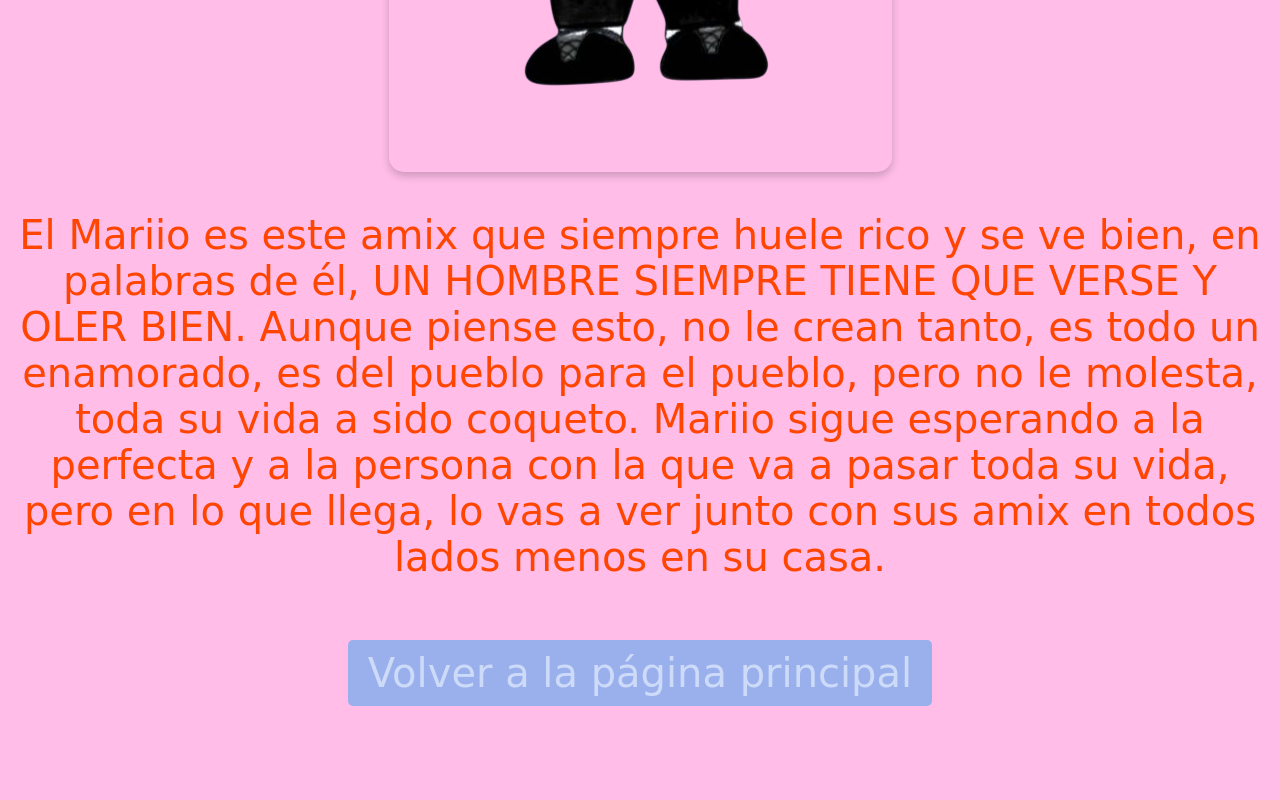
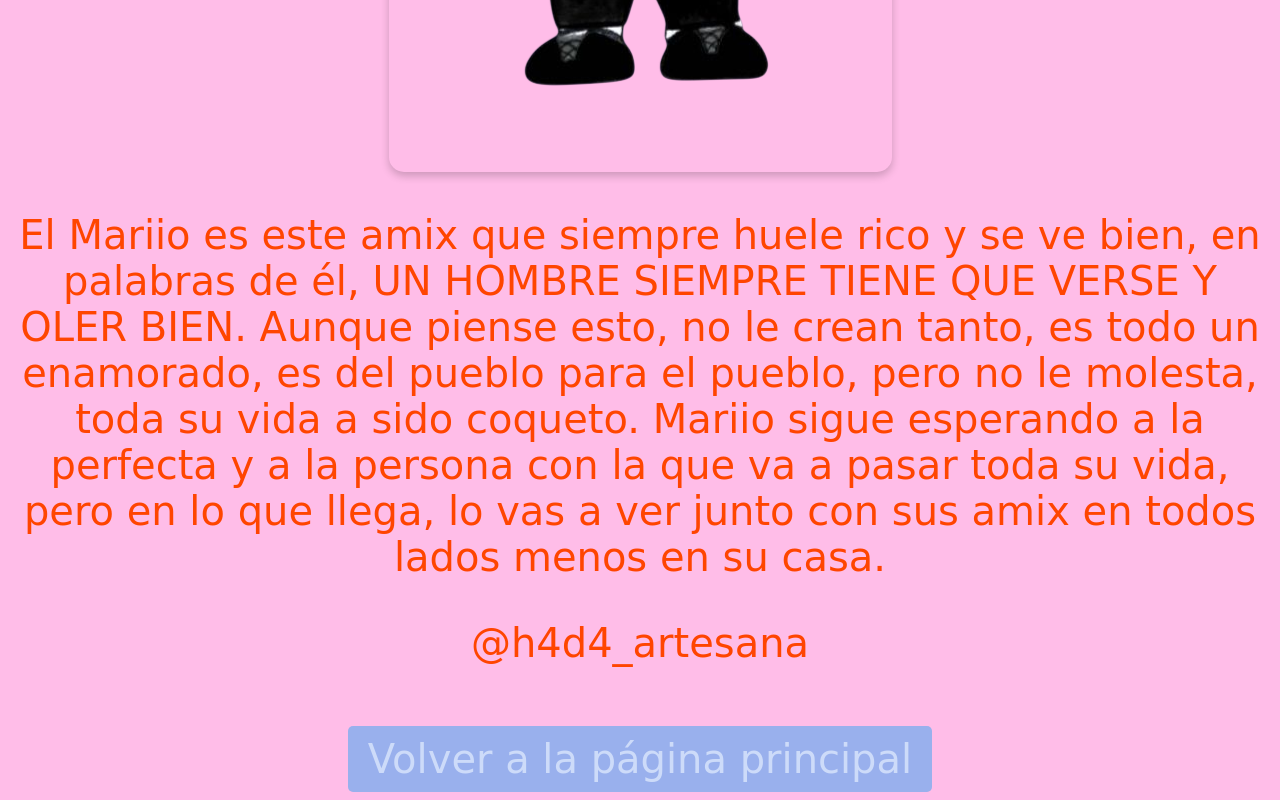
Before and after one commit to AdamariCabrera/TUMBADITXS, a plain HTML site: page pag3.html in a window 1280 px wide. Shown: the part 874-1674 px from the top of the page. Before the commit the page ends 1588 px from the top, so only its background shows below. Drawn offline with Linux system fonts and the light colour scheme.

Commit message:
Update pag3.html

```diff
--- a/pag3.html
+++ b/pag3.html
@@ -53,7 +53,7 @@ img {
     Aunque piense esto, no le crean tanto, es todo un enamorado, es del pueblo para el pueblo, pero no le molesta, toda su vida a sido coqueto.
     Mariio sigue esperando a la perfecta y a la persona con la que va a pasar toda su vida, pero en lo que llega, lo vas a ver junto con sus amix en todos lados menos en su casa.
   </p>
-
+<p> @h4d4_artesana </p>
   <a href="index.html">Volver a la página principal</a>
 
 </body>
```
